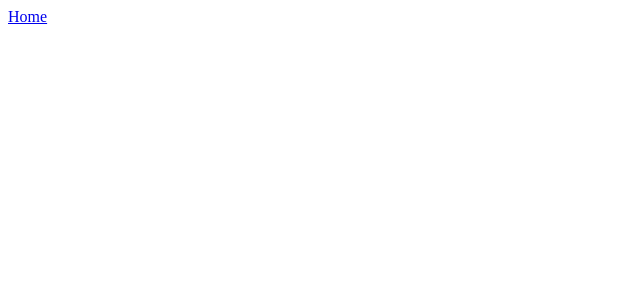
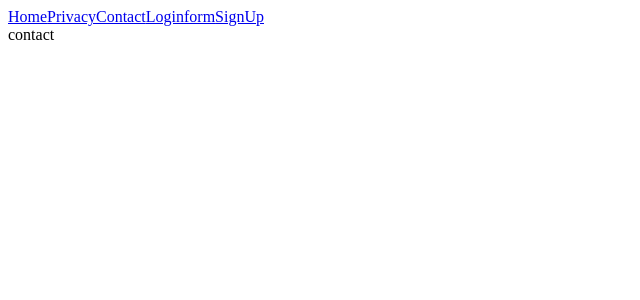
Before and after one commit to muhammadmueenarif/ecommerce-store-project, a React (Create React App) app: page /contactform in a window 1280 px wide. Shown: the top 300 px of the page, without its empty margins (0-640 px from the left). Built offline with nearby package versions, Linux system fonts and the light colour scheme.

Commit message:
using link tag

```diff
--- a/src/Components/Contact.jsx
+++ b/src/Components/Contact.jsx
@@ -3,7 +3,7 @@ import React from 'react'
 const Contact = () => {
   return (
     <div>
-
+    contact
     </div>
   )
 }
--- a/src/Components/LoginForm.jsx
+++ b/src/Components/LoginForm.jsx
@@ -3,7 +3,7 @@ import React from 'react'
 const LoginForm = () => {
   return (
     <div>
-
+      This is login form
     </div>
   )
 }
--- a/src/Components/Navbar.jsx
+++ b/src/Components/Navbar.jsx
@@ -4,6 +4,10 @@ const Navbar = () => {
   return (
     <div>
       <Link to="/">Home</Link>
+      <Link to="/privacy">Privacy</Link>
+      <Link to="/contact">Contact</Link>
+      <Link to="/loginform">Loginform</Link>
+      <Link to="/signup">SignUp</Link>
     </div>
   )
 }
--- a/src/Components/Privacy.jsx
+++ b/src/Components/Privacy.jsx
@@ -3,7 +3,7 @@ import React from 'react'
 const Privacy = () => {
   return (
     <div>
-
+      This is privacy page
     </div>
   )
 }
```
Also changed, not shown: readme.txt.
